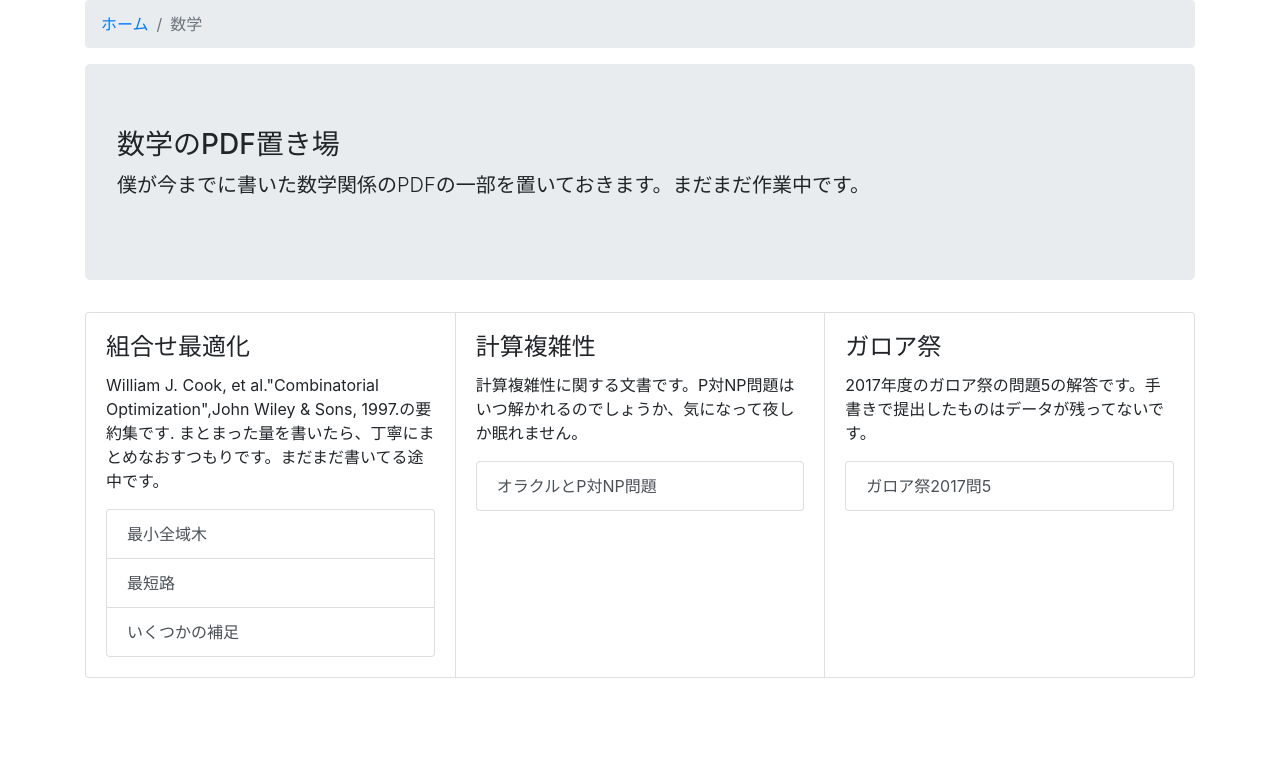
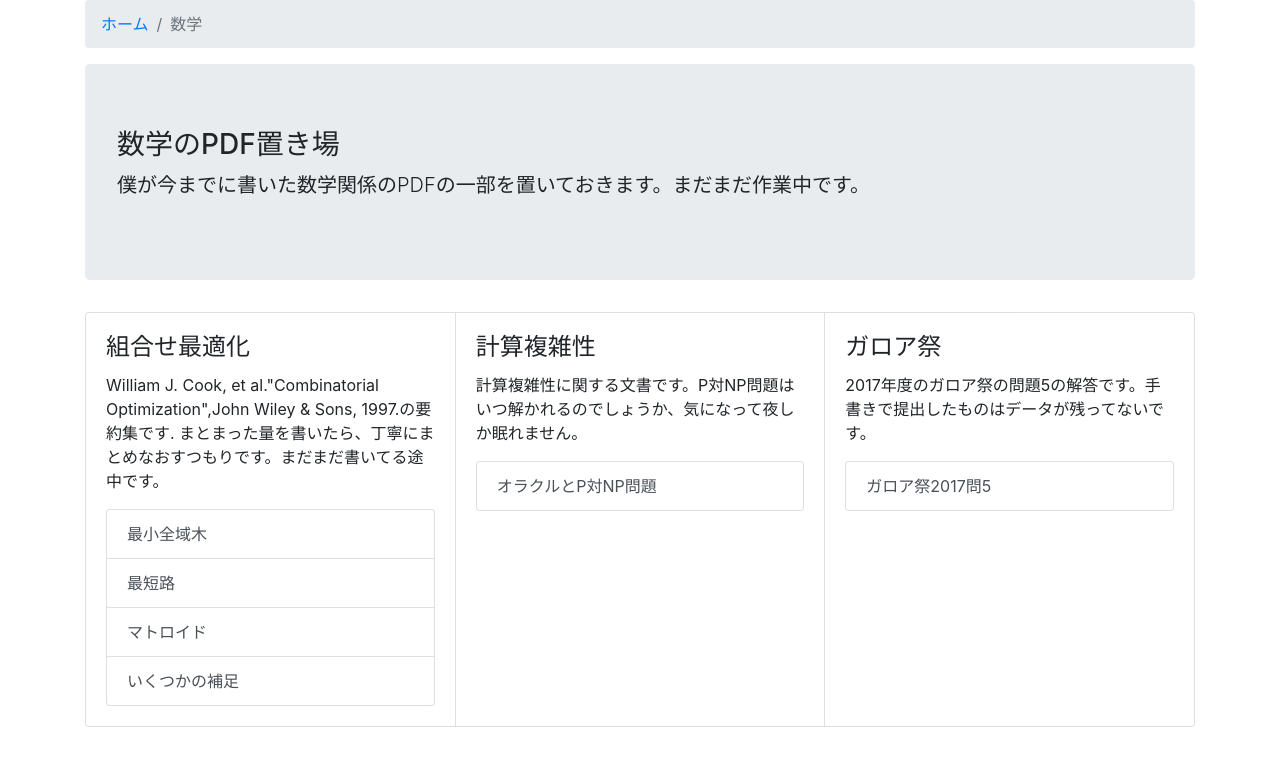
Before and after one commit to bonosocial/gotanto.github.io, a plain HTML site: page math.html in a window 1280 px wide. Drawn offline with Linux system fonts and the light colour scheme.

Commit message:
Update math.html

```diff
--- a/math.html
+++ b/math.html
@@ -32,6 +32,7 @@
             <div class="list-group">
               <a href="math/MST.pdf" class="list-group-item list-group-item-action">最小全域木</a>
               <a href="math/spath.pdf" class="list-group-item list-group-item-action">最短路</a>
+              <a href="math/matroid.pdf" class="list-group-item list-group-item-action">マトロイド</a>
               <a href="math/com.pdf" class="list-group-item list-group-item-action">いくつかの補足</a>
             </div>
           </div>
```
